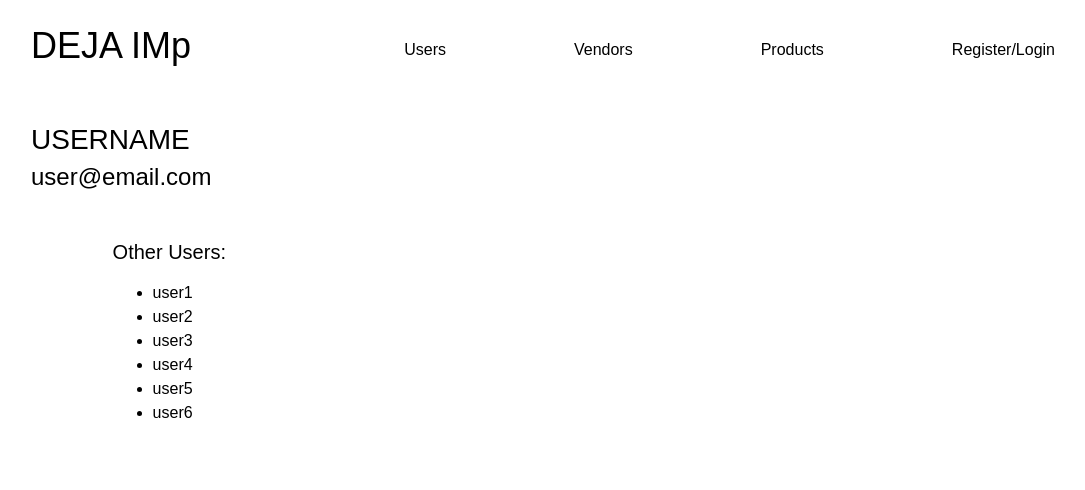
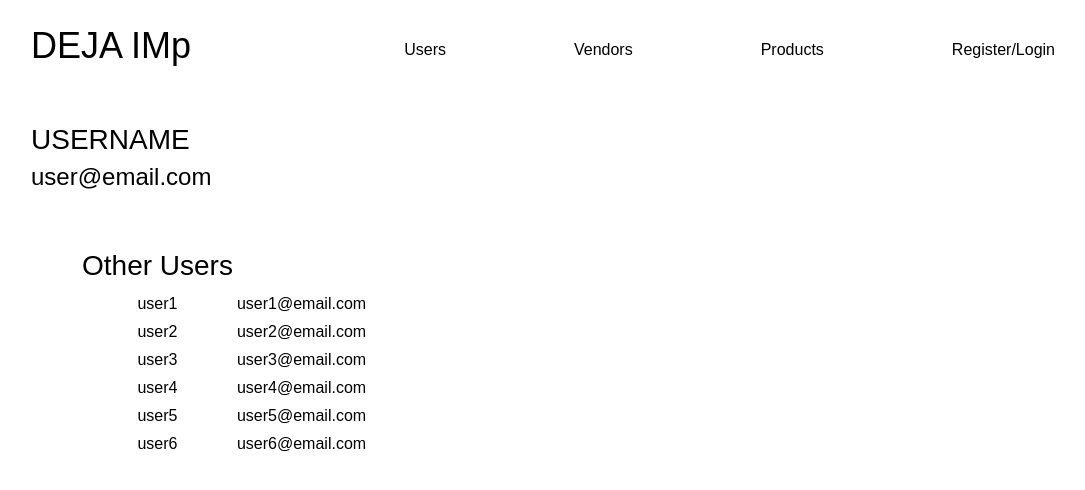
Before and after one commit to edellenator/Deja-imp, a React (Create React App) app in the folder client/: page /users in a window 1280 px wide. Shown: the top 490 px of the page, without its empty margins (65-1150 px from the left). Built offline with nearby package versions, Linux system fonts and the light colour scheme.

Commit message:
update Users page to match table styling

```diff
--- a/client/src/pages/Users.js
+++ b/client/src/pages/Users.js
@@ -9,32 +9,32 @@ const Users = () => {
 
   const users = [
     {
-      id: 1,
+      _id: 1,
       username: "user1",
       email: "user1@email.com",
     },
     {
-      id: 2,
+      _id: 2,
       username: "user2",
       email: "user2@email.com",
     },
     {
-      id: 3,
+      _id: 3,
       username: "user3",
       email: "user3@email.com",
     },
     {
-      id: 4,
+      _id: 4,
       username: "user4",
       email: "user4@email.com",
     },
     {
-      id: 5,
+      _id: 5,
       username: "user5",
       email: "user5@email.com",
     },
     {
-      id: 6,
+      _id: 6,
       username: "user6",
       email: "user6@email.com",
     },
@@ -46,14 +46,23 @@ const Users = () => {
         <h3>{me.username}</h3>
         <h4>{me.email}</h4>
       </div>
-      <div className="container my-5">
-        <h5>Other Users:</h5>
-        <ul>
+      <table className="table m-5">
+        <thead>
+          <tr className="text-center">
+            <th className="m-5" scope="col">
+              <h3>Other Users</h3>
+            </th>
+          </tr>
+        </thead>
+        <tbody>
           {users.map((user) => (
-            <li key={user.id}>{user.username}</li>
+            <tr className="text-center" key={user._id}>
+              <td>{user.username}</td>
+              <td>{user.email}</td>
+            </tr>
           ))}
-        </ul>
-      </div>
+        </tbody>
+      </table>
     </div>
   );
 };
```
